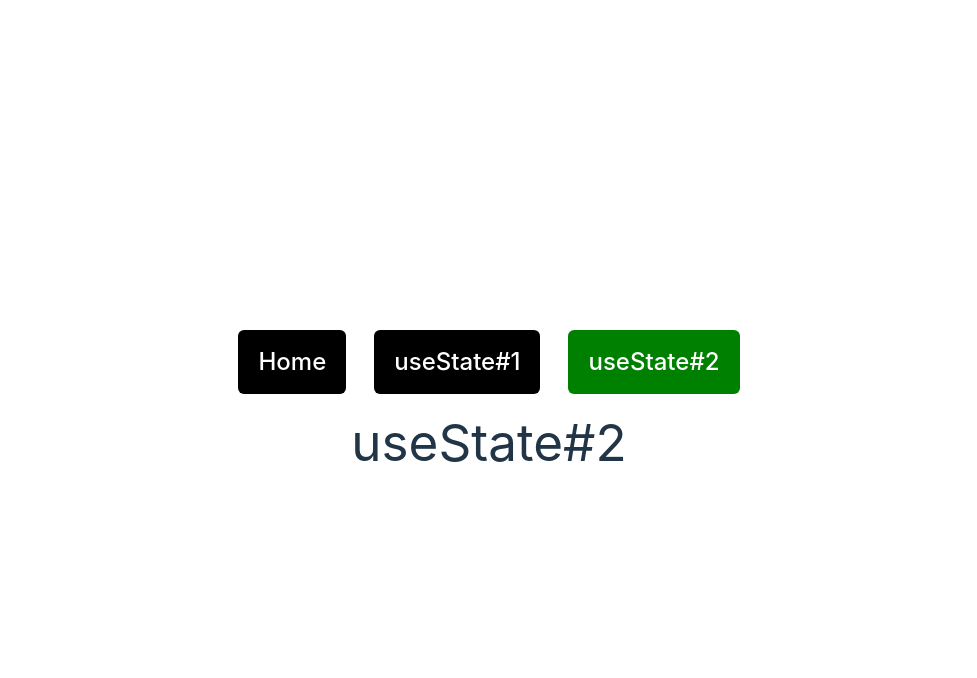
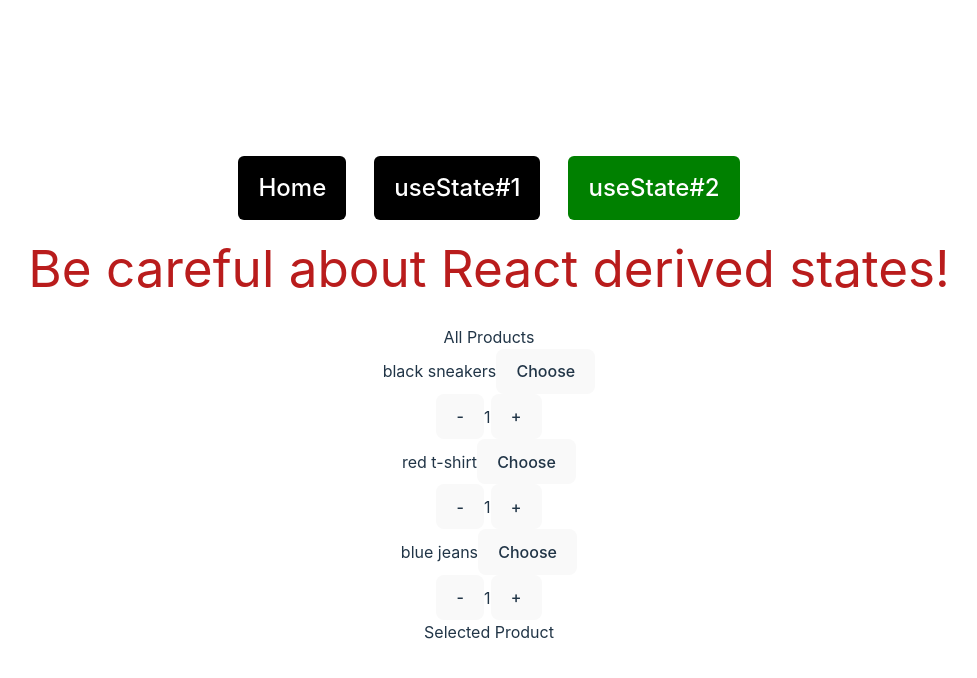
Before and after one commit to dnd1993/tech-share, a React (Vite) app in the folder tech_share/: page /example-two in a window 1280 px wide. Shown: the top 678 px of the page, without its empty margins (151-1128 px from the left). Built offline with nearby package versions, Linux system fonts and the light colour scheme.

Commit message:
[feat] Adds the derived useState example

```diff
--- a/tech_share/src/App.jsx
+++ b/tech_share/src/App.jsx
@@ -1,4 +1,4 @@
-import React, { useState } from 'react';
+import React from 'react';
 import { BrowserRouter, Routes, Route } from 'react-router-dom';
 
 import SharedLayout from './views/Home/SharedLayout';
--- a/tech_share/src/views/UseStateDerive/UseStateDerive.jsx
+++ b/tech_share/src/views/UseStateDerive/UseStateDerive.jsx
@@ -1,10 +1,58 @@
 /* eslint-disable arrow-body-style */
 /* eslint-disable react/function-component-definition */
-import React from 'react';
+import React, { useState } from 'react';
 
 const UseStateDerive = () => {
+  const [products, setProducts] = useState([
+    { id: 1, title: 'black sneakers', quantity: 1 },
+    { id: 2, title: 'red t-shirt', quantity: 1 },
+    { id: 3, title: 'blue jeans', quantity: 1 },
+  ]);
+
+  const [selectedProduct, setSelectedProduct] = useState({});
+
+  // const [selectedId, setSelectedId] = useState(null);
+  // const selectedProduct = products.find((p) => p.id === selectedId);
+
+  const increment = (id) => {
+    setProducts((prev) => {
+      return prev.map((product) => {
+        return product.id === id
+          ? { ...product, quantity: product.quantity + 1 }
+          : product;
+      });
+    });
+  };
+
+  const handleChoose = (id) => {
+    const product = products.find((p) => p.id === id);
+    setSelectedProduct(product);
+    // setSelectedId(id);
+  };
+
   return (
-    <h1>useState#2</h1>
+    <>
+      <h1 className="text-red-700 mb-7">Be careful about React derived states!</h1>
+      <div>
+        <h2>All Products</h2>
+        {products.map((product) => (
+          <div key={product.id}>
+            <span>
+              {product.title}
+              <button type="button" onClick={() => handleChoose(product.id)}>Choose</button>
+            </span>
+            <div>
+              <button type="button">-</button>
+              <span>{product.quantity}</span>
+              <button type="button" onClick={() => increment(product.id)}>+</button>
+            </div>
+          </div>
+        ))}
+        <h2>Selected Product</h2>
+        <span>{selectedProduct?.title}</span>
+        <span>{selectedProduct?.quantity}</span>
+      </div>
+    </>
   );
 };
 
--- a/tech_share/src/views/UseStateUpdate/UseStateUpdate.jsx
+++ b/tech_share/src/views/UseStateUpdate/UseStateUpdate.jsx
@@ -1,6 +1,6 @@
 /* eslint-disable jsx-a11y/label-has-associated-control */
 /* eslint-disable no-console */
-import React, { useState, useEffect } from 'react';
+import React, { useState } from 'react';
 
 function UseStateUpdate() {
   const [searchInput, setSearchInput] = useState('');
```
